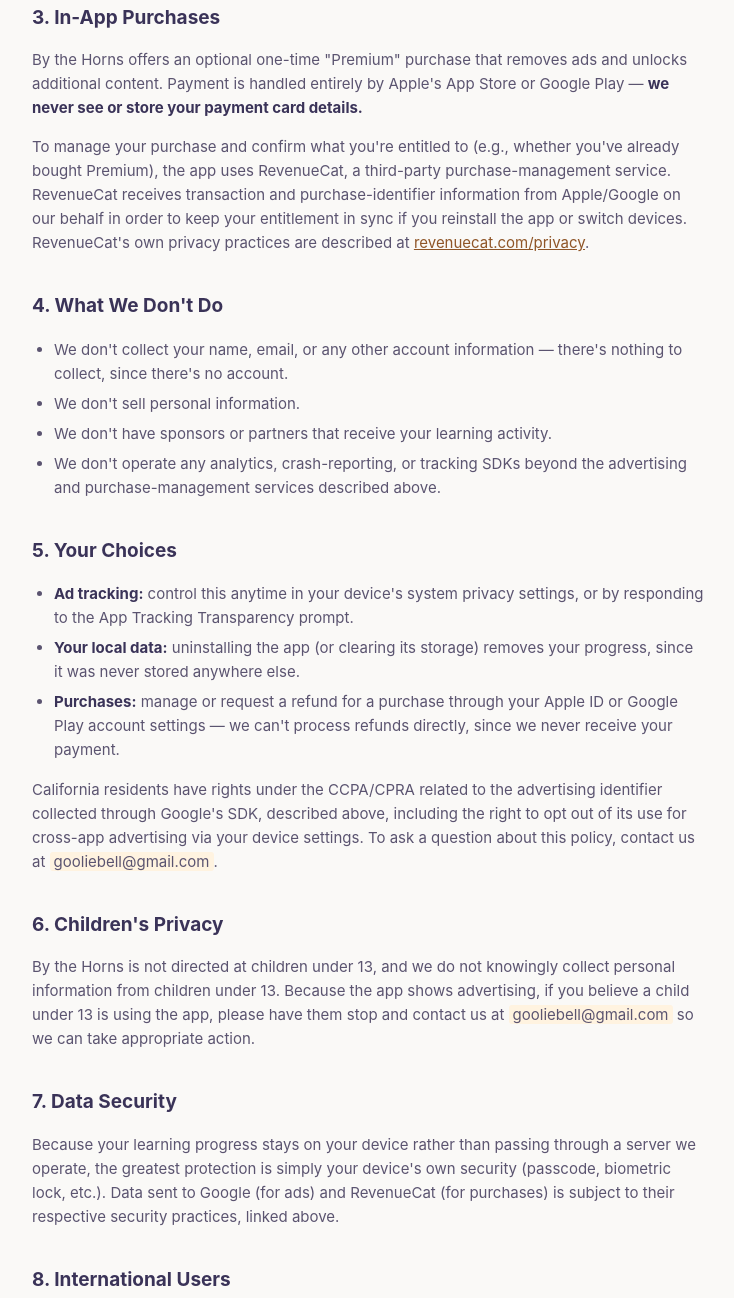
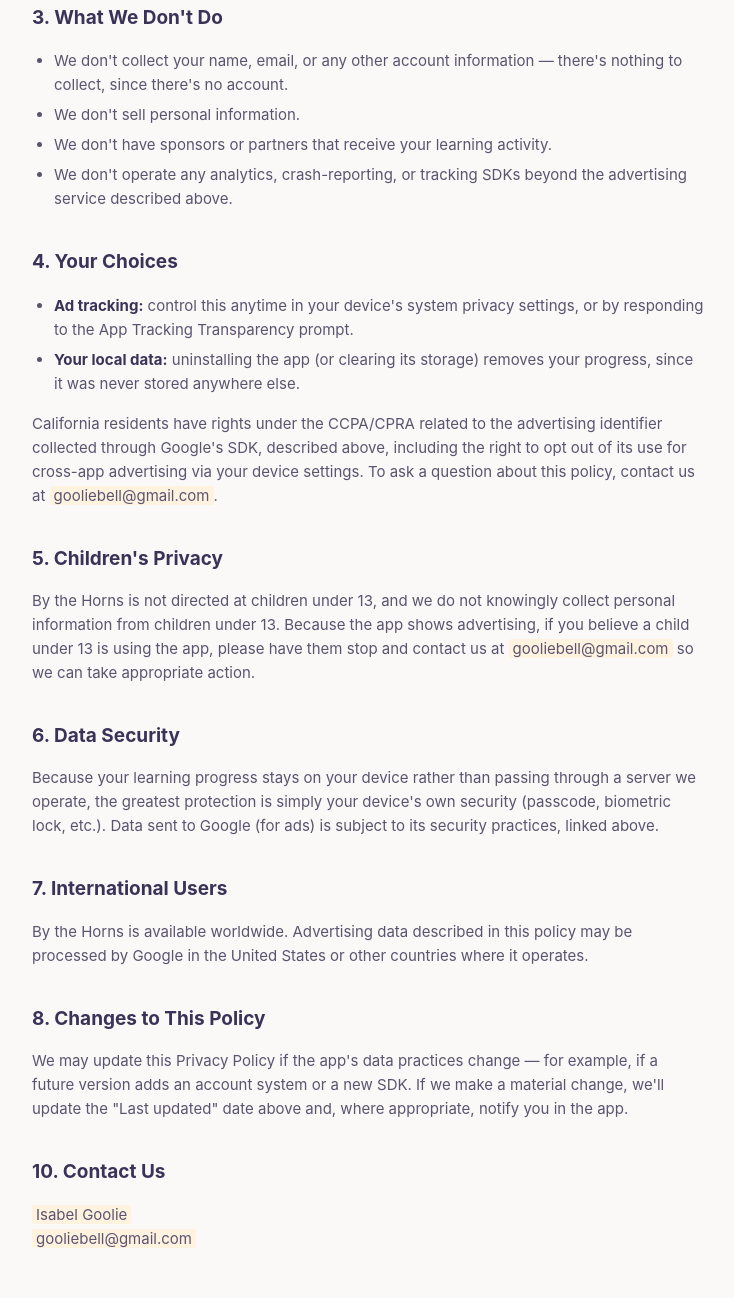
Before and after one commit to gooliebell-droid/bythehorns-legal, a plain HTML site: page privacy-policy.html in a window 1280 px wide. Shown: the part 1069-2367 px from the top of the page, without its empty margins (272-1006 px from the left). Drawn offline with Linux system fonts and the light colour scheme.

Commit message:
Remove Premium/IAP mentions - not offered in this version

```diff
--- a/privacy-policy.html
+++ b/privacy-policy.html
@@ -105,36 +105,31 @@
   </ul>
   <p>Google acts as an independent controller of the advertising data it collects through its SDK. You can review Google's practices in the <a href="https://policies.google.com/privacy" target="_blank" rel="noopener">Google Privacy Policy</a> and manage ad personalization through your device's system settings (Settings → Privacy → Tracking on iOS; Settings → Ads on Android).</p>
 
-  <h2>3. In-App Purchases</h2>
-  <p>By the Horns offers an optional one-time "Premium" purchase that removes ads and unlocks additional content. Payment is handled entirely by Apple's App Store or Google Play — <strong>we never see or store your payment card details.</strong></p>
-  <p>To manage your purchase and confirm what you're entitled to (e.g., whether you've already bought Premium), the app uses RevenueCat, a third-party purchase-management service. RevenueCat receives transaction and purchase-identifier information from Apple/Google on our behalf in order to keep your entitlement in sync if you reinstall the app or switch devices. RevenueCat's own privacy practices are described at <a href="https://www.revenuecat.com/privacy" target="_blank" rel="noopener">revenuecat.com/privacy</a>.</p>
-
-  <h2>4. What We Don't Do</h2>
+  <h2>3. What We Don't Do</h2>
   <ul>
     <li>We don't collect your name, email, or any other account information — there's nothing to collect, since there's no account.</li>
     <li>We don't sell personal information.</li>
     <li>We don't have sponsors or partners that receive your learning activity.</li>
-    <li>We don't operate any analytics, crash-reporting, or tracking SDKs beyond the advertising and purchase-management services described above.</li>
+    <li>We don't operate any analytics, crash-reporting, or tracking SDKs beyond the advertising service described above.</li>
   </ul>
 
-  <h2>5. Your Choices</h2>
+  <h2>4. Your Choices</h2>
   <ul>
     <li><strong>Ad tracking:</strong> control this anytime in your device's system privacy settings, or by responding to the App Tracking Transparency prompt.</li>
     <li><strong>Your local data:</strong> uninstalling the app (or clearing its storage) removes your progress, since it was never stored anywhere else.</li>
-    <li><strong>Purchases:</strong> manage or request a refund for a purchase through your Apple ID or Google Play account settings — we can't process refunds directly, since we never receive your payment.</li>
   </ul>
   <p>California residents have rights under the CCPA/CPRA related to the advertising identifier collected through Google's SDK, described above, including the right to opt out of its use for cross-app advertising via your device settings. To ask a question about this policy, contact us at <span class="placeholder">gooliebell@gmail.com</span>.</p>
 
-  <h2>6. Children's Privacy</h2>
+  <h2>5. Children's Privacy</h2>
   <p>By the Horns is not directed at children under 13, and we do not knowingly collect personal information from children under 13. Because the app shows advertising, if you believe a child under 13 is using the app, please have them stop and contact us at <span class="placeholder">gooliebell@gmail.com</span> so we can take appropriate action.</p>
 
-  <h2>7. Data Security</h2>
-  <p>Because your learning progress stays on your device rather than passing through a server we operate, the greatest protection is simply your device's own security (passcode, biometric lock, etc.). Data sent to Google (for ads) and RevenueCat (for purchases) is subject to their respective security practices, linked above.</p>
+  <h2>6. Data Security</h2>
+  <p>Because your learning progress stays on your device rather than passing through a server we operate, the greatest protection is simply your device's own security (passcode, biometric lock, etc.). Data sent to Google (for ads) is subject to its security practices, linked above.</p>
 
-  <h2>8. International Users</h2>
-  <p>By the Horns is available worldwide. Advertising and purchase-management data described in this policy may be processed by Google and RevenueCat in the United States or other countries where they operate.</p>
+  <h2>7. International Users</h2>
+  <p>By the Horns is available worldwide. Advertising data described in this policy may be processed by Google in the United States or other countries where it operates.</p>
 
-  <h2>9. Changes to This Policy</h2>
+  <h2>8. Changes to This Policy</h2>
   <p>We may update this Privacy Policy if the app's data practices change — for example, if a future version adds an account system or a new SDK. If we make a material change, we'll update the "Last updated" date above and, where appropriate, notify you in the app.</p>
 
   <h2>10. Contact Us</h2>
```
Also changed, not shown: support.html (+3 -9 lines), terms-of-service.html (+5 -12 lines).
